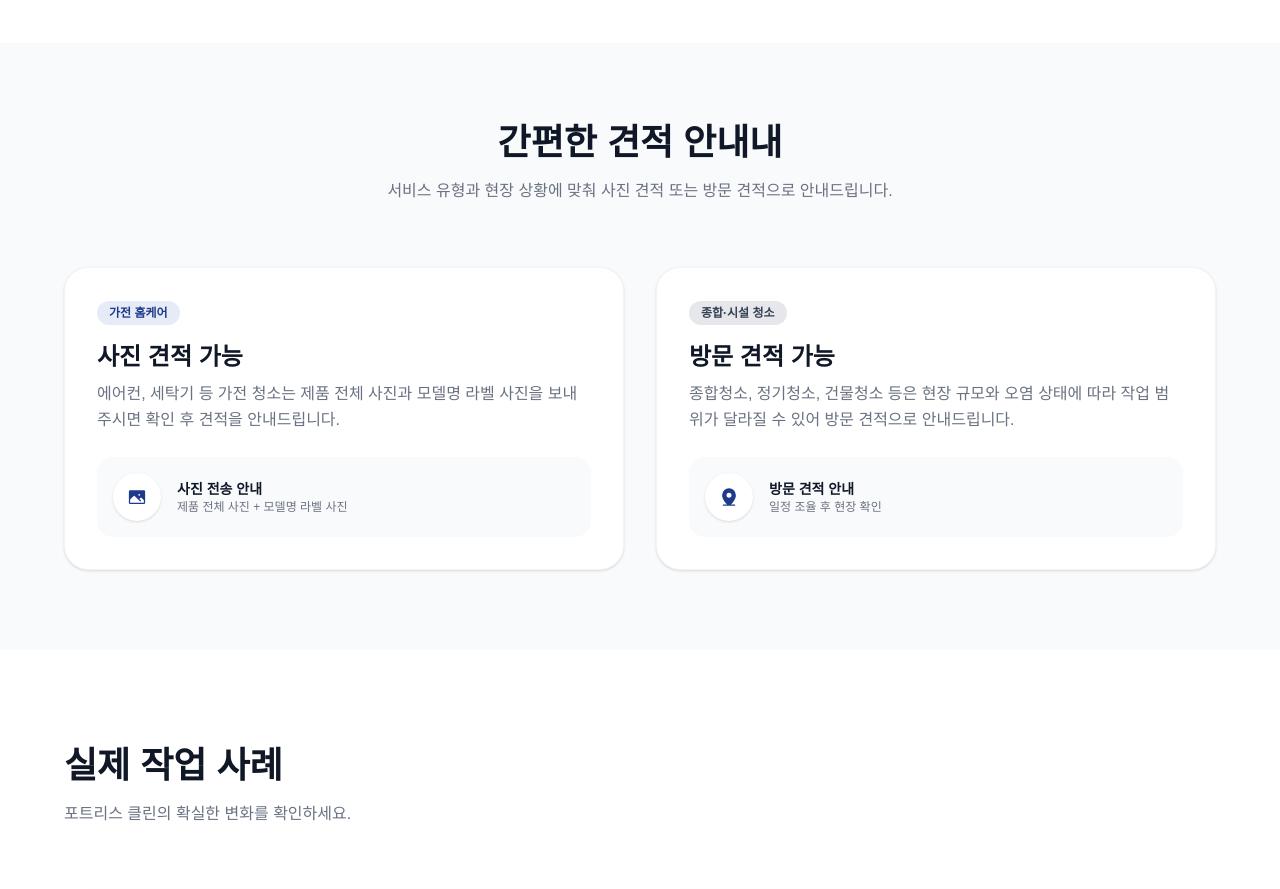
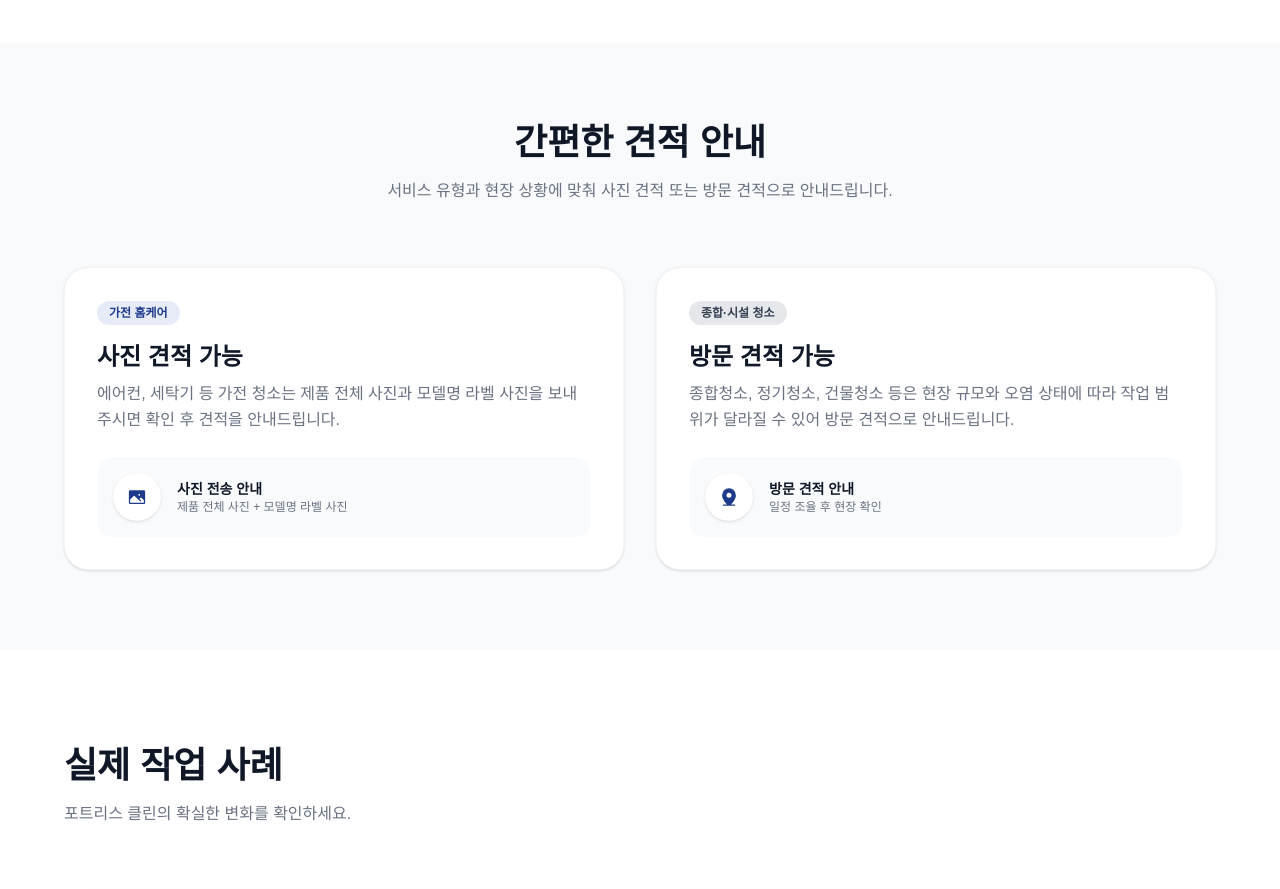
Before and after one commit to moolmin/fortressclean-web, a Next.js app: page / in a window 1280 px wide. Shown: the part 3060-3949 px from the top of the page. Built offline with nearby package versions, Linux system fonts and the light colour scheme.

Commit message:
refactor: update content strings and assets in fortressclean-home component

```diff
--- a/components/fortressclean-home/content.ts
+++ b/components/fortressclean-home/content.ts
@@ -249,7 +249,7 @@ export const PROCESS_STEPS = [
 ] as const satisfies readonly ProcessStep[];
 
 export const QUOTE_INTRO: SectionIntro = {
-  title: "간편한 견적 안내내",
+  title: "간편한 견적 안내",
   description:
     "서비스 유형과 현장 상황에 맞춰 사진 견적 또는 방문 견적으로 안내드립니다.",
 };
```
